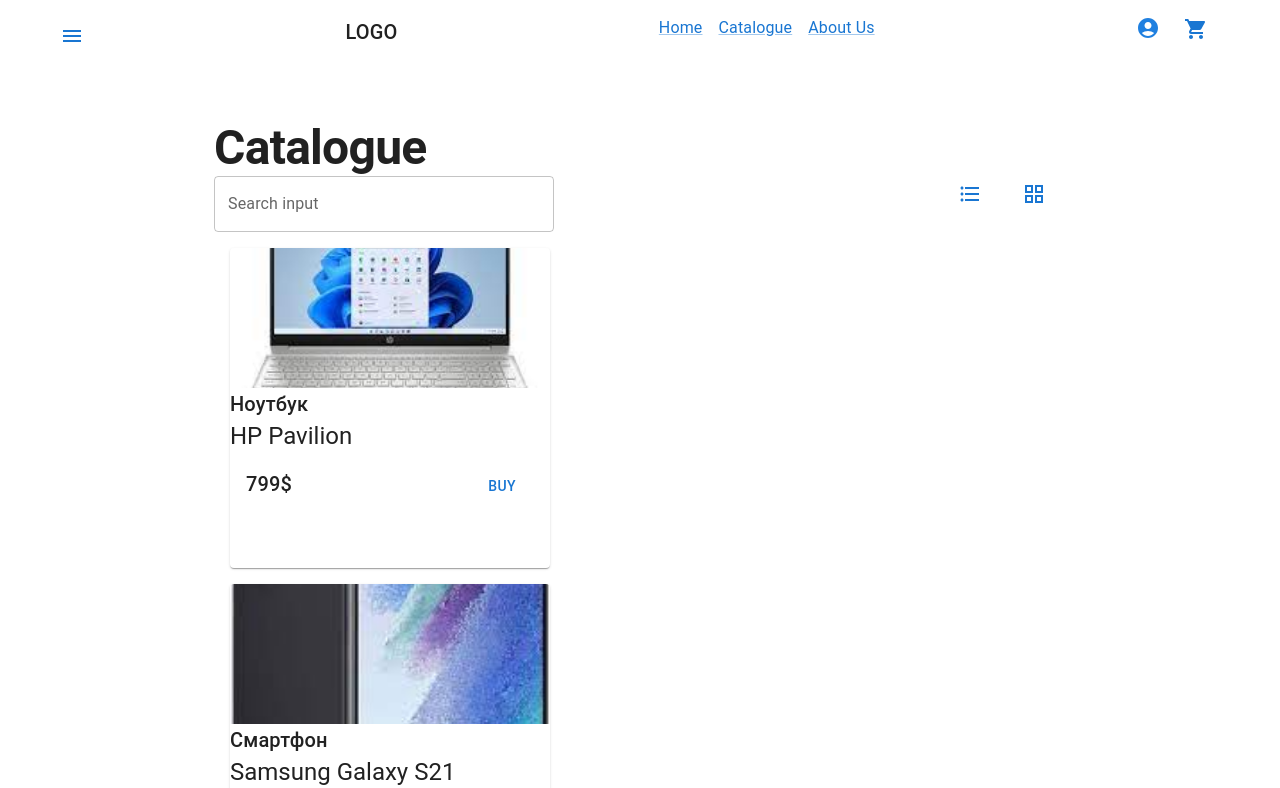
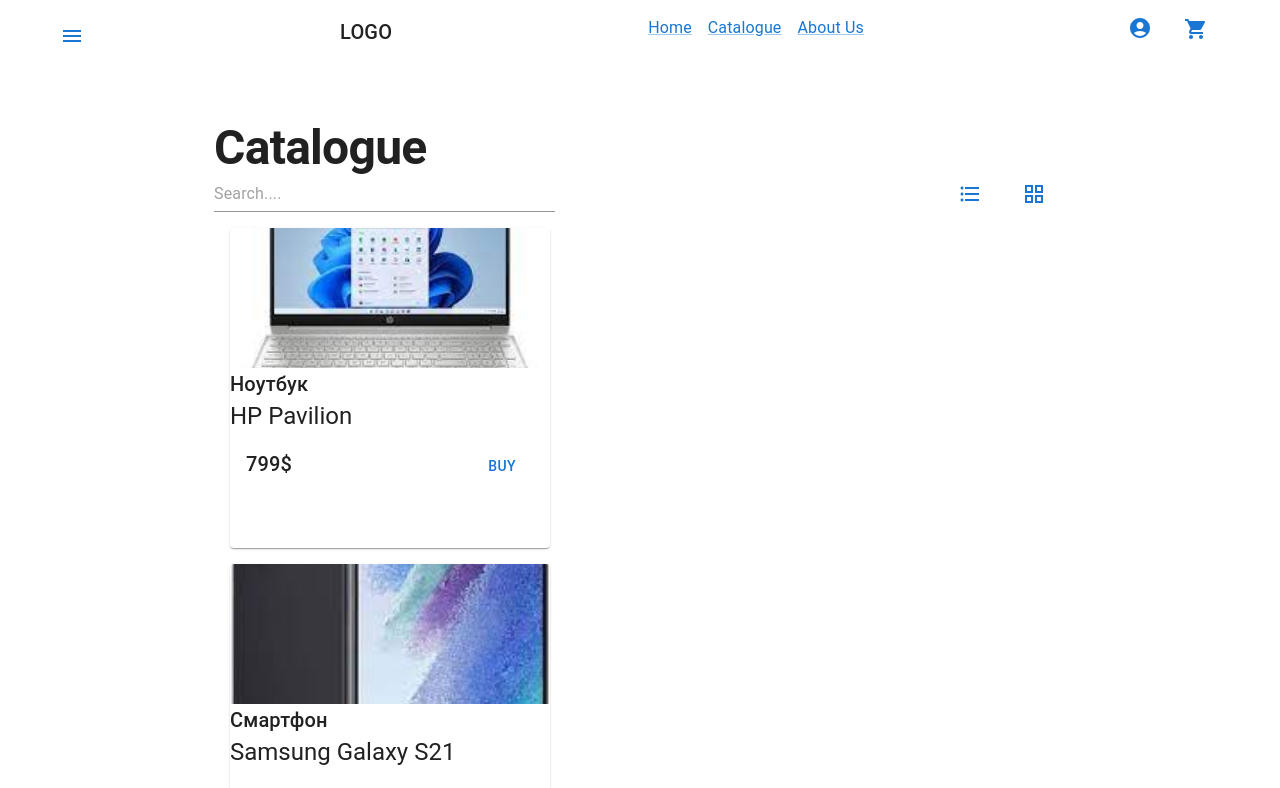
Before and after one commit to RobertGoncharenko/catalogue, a React app in the folder app/: page /items in a window 1280 px wide. Shown: the top 788 px of the page. Built offline with nearby package versions, Linux system fonts and the light colour scheme; the HTML template or start-up script is replaced by a standard one.

Commit message:
added ProfilePage

```diff
--- a/app/src/App.tsx
+++ b/app/src/App.tsx
@@ -34,6 +34,7 @@
                   display: "flex",
                   justifyContent: "space-between",
                   flexDirection: "row",
+                  width: "100%",
                }}
             >
                <MenuBurger />
@@ -46,7 +47,9 @@
                   ))}
                </Box>
                <Box display="flex" justifyContent="space-between" color="#2080e0">
-                  <AccountCircleIcon sx={{ mr: 2 }} />
+                  <Link href="/profile" mx={1}>
+                     <AccountCircleIcon sx={{ mr: 2 }} />
+                  </Link>
                   <Link href="/cart" mx={1}>
                   <Badge color="error" badgeContent={count}>
                      <ShoppingCartIcon />
--- a/app/src/components/Catalogue.tsx
+++ b/app/src/components/Catalogue.tsx
@@ -8,6 +8,14 @@
 
 const Catalogue = () => {
     const [isGrid, setIsGrid] = useState(false);
+    const [filteredItems, setFilteredItems] = useState(items)
+
+    const handleSearch = (searchTerm: string) => {
+        const filtered = items.filter((item) =>
+            item.title.toLowerCase().includes(searchTerm.toLowerCase())
+            );
+            setFilteredItems(filtered);
+    }
 
     return (
         <>
@@ -17,7 +25,7 @@
                 alignContent={"center"}
             >
 
-                    <Search />
+                    <Search onSearch={handleSearch} />
 
                 <Box>
                     <Button onClick={() => setIsGrid(false)}><FormatListBulletedIcon /></Button>
@@ -27,7 +35,7 @@
 
             {isGrid ? (
                 <Grid container spacing={1}>
-                    {items.map(item => (
+                    {filteredItems.map(item => (
                         <Grid item lg={3} md={4} sm={6} xs={12} key={item.id}>
                             <ProductCard item={item} />
                         </Grid>
@@ -35,7 +43,7 @@
                 </Grid>
             ) : (
                 <List >
-                    {items.map(item => (
+                    {filteredItems.map(item => (
                         <ProductCard item={item} key={item.id} />
                     ))}
                 </List>
--- a/app/src/components/ProductCard.tsx
+++ b/app/src/components/ProductCard.tsx
@@ -27,6 +27,7 @@
                height="140"
                image={item.image}
                alt={item.title}
+               loading="lazy"
             />
             <div>
                <Typography variant="h6">{item.category}</Typography>
--- a/app/src/components/Search.tsx
+++ b/app/src/components/Search.tsx
@@ -1,28 +1,34 @@
-import TextField from "@mui/material/TextField";
-import Stack from "@mui/material/Stack";
-import Autocomplete from "@mui/material/Autocomplete";
-import items from "../constants/items";
 
+import { useState } from "react";
+import { Input } from "@mui/material";
 
-export default function Search() {
+interface SearchProps {
+   onSearch: (value: string) => void;
+}
+
+interface SearchProps {
+   onSearch: (value: string) => void;
+}
+
+export default function Search({ onSearch }: SearchProps) {
+   const [searchTerm, setSearchTerm] = useState("");
+
+   const handleSearch = (value: string | null) => {
+      if (value !== null) {
+         setSearchTerm(value);
+         onSearch(value);
+      }
+   };
+
    return (
-      <Stack spacing={2} sx={{ width: 340 }}>
-         <Autocomplete
-            freeSolo
-            id="free-solo-2-demo"
-            disableClearable
-            options={items.map((option) => option.title)}
-            renderInput={(params) => (
-               <TextField
-                  {...params}
-                  label="Search input"
-                  InputProps={{
-                     ...params.InputProps,
-                     type: "search",
-                  }}
-               />
-            )}
-         />
-      </Stack>
+      <Input
+      sx={{width: "40%"}}
+         value={searchTerm}
+         onChange={(e) => {
+            setSearchTerm(e.target.value);
+            handleSearch(e.target.value);
+         }}
+         placeholder="Search...."
+      />
    );
 }
--- a/app/src/constants/routes.tsx
+++ b/app/src/constants/routes.tsx
@@ -2,6 +2,7 @@
 import About from "../pages/About";
 import Home from "../pages/Home";
 import Items from "../pages/Items";
+import ProfilePage from "../pages/ProfilePage";
 
 const routes = [
   {
@@ -20,6 +21,10 @@
     path: "cart",
     element: <ShoppingCart/>,
   },
+  {
+    path: "profile",
+    element: <ProfilePage />,
+  },
 ];
 
 export default routes;
--- a/app/src/pages/Home.tsx
+++ b/app/src/pages/Home.tsx
@@ -1,6 +1,10 @@
 import { Typography } from "@mui/material";
 
+
+
 const Home = () => {
+
+
    return (
       <>
          <Typography variant="h1">Home</Typography>
--- /dev/null
+++ b/app/src/pages/ProfilePage.tsx
@@ -0,0 +1,11 @@
+import { Typography } from "@mui/material";
+
+const ProfilePage = () => {
+   return (
+      <>
+         <Typography variant="h1">Profile</Typography>
+      </>
+   );
+};
+
+export default ProfilePage;
```
